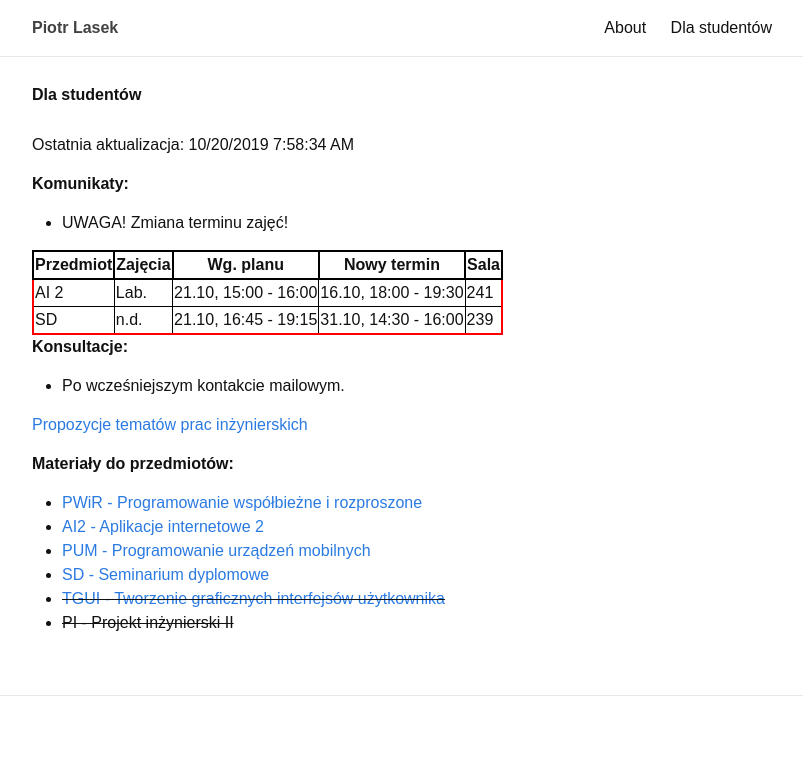
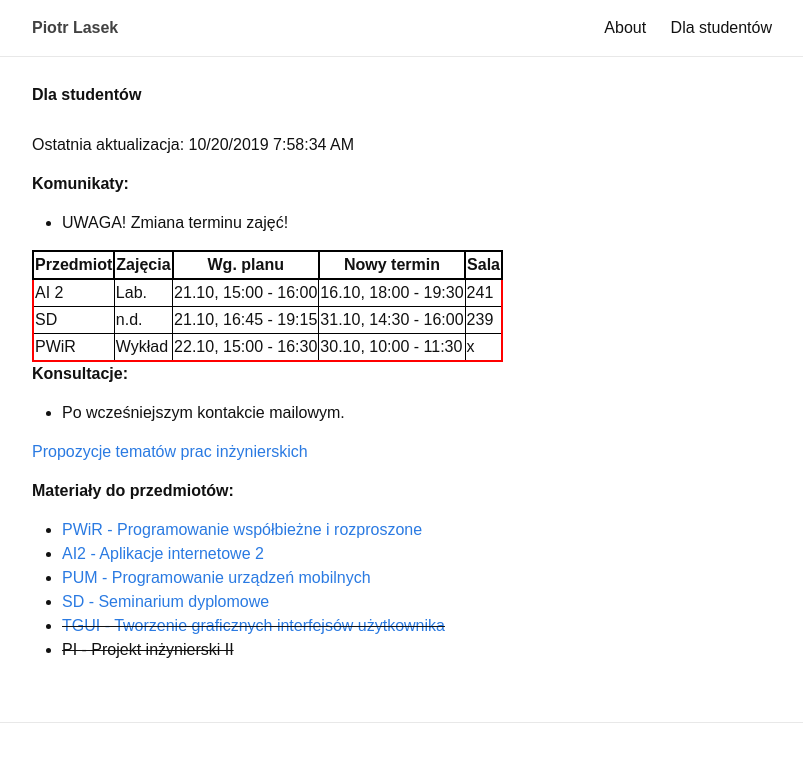
Before and after one commit to piotrlasek/piotrlasek.github.io, a Jekyll site: the page built from for-students.md, in a window 1280 px wide. Shown: the top 762 px of the page, without its empty margins (238-1041 px from the left). Built offline with Jekyll 4.4.1, drawn with Linux system fonts in a browser that asks for light colours.

Commit message:
some changes

```diff
--- a/for-students.md
+++ b/for-students.md
@@ -19,7 +19,7 @@ Ostatnia aktualizacja: 10/20/2019 7:58:34 AM
 | --------- | -------- | --------------------- | -------------------- | ---- |
 | AI 2      | Lab.     | 21.10, 15:00 - 16:00  | 16.10, 18:00 - 19:30 | 241  |
 | SD        | n.d.     | 21.10, 16:45 - 19:15  | 31.10, 14:30 - 16:00 | 239  |
-
+| PWiR      | Wykład   | 22.10, 15:00 - 16:30  | 30.10, 10:00 - 11:30 | x    |
 
 # Konsultacje:
 
```
Also changed, not shown: 3 other files.
